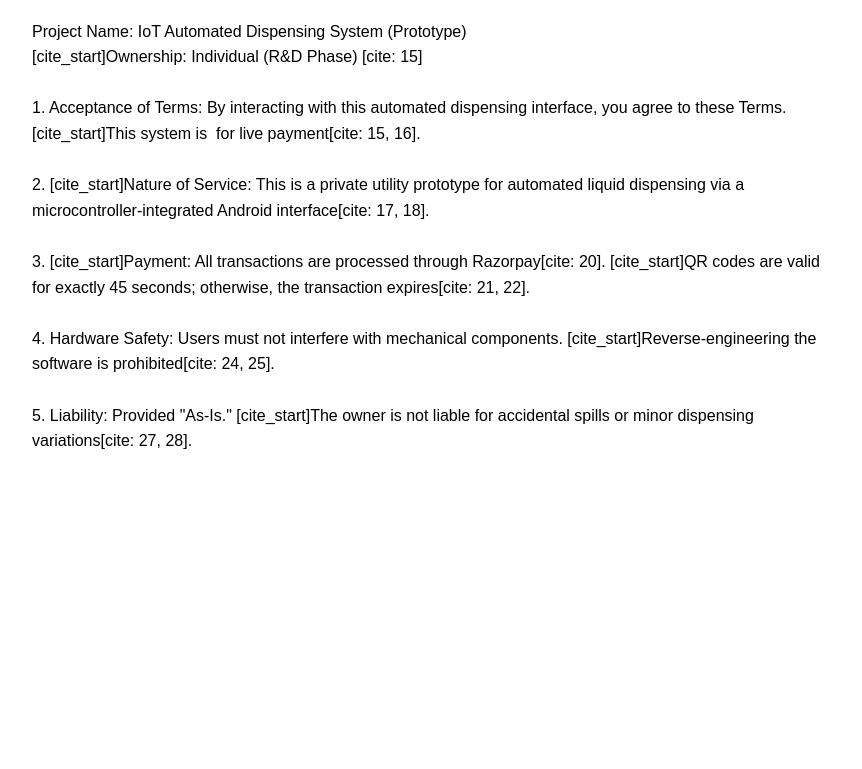
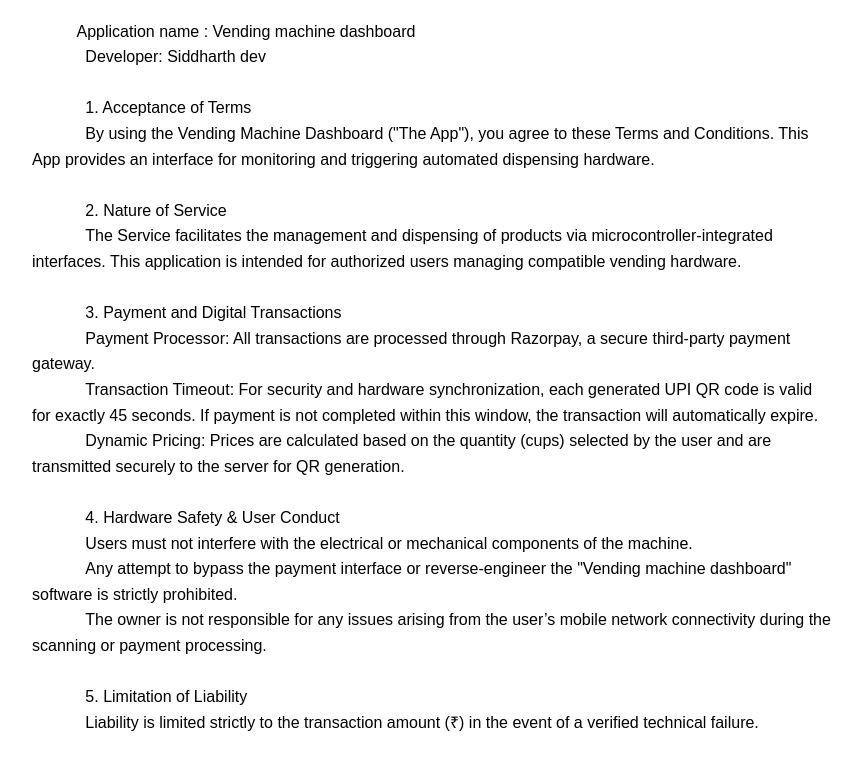
Before and after one commit to karatharav/vending-compliance, a plain HTML site: page terms.html in a window 1280 px wide. Shown: the part 161-930 px from the top of the page, without its empty margins (208-1070 px from the left). Before the commit the page ends 800 px from the top, so only its background shows below. Drawn offline with Linux system fonts and the light colour scheme.

Commit message:
Update terms.html

```diff
--- a/terms.html
+++ b/terms.html
@@ -5,18 +5,27 @@
     <a href="index.html">← Back to Home</a>
     <h1>Terms & Conditions</h1>
     <pre style="white-space: pre-wrap; font-family: sans-serif;">
-Project Name: IoT Automated Dispensing System (Prototype)
-[cite_start]Ownership: Individual (R&D Phase) [cite: 15]
+          Application name : Vending machine dashboard
+            Developer: Siddharth dev
 
-1. Acceptance of Terms: By interacting with this automated dispensing interface, you agree to these Terms. [cite_start]This system is  for live payment[cite: 15, 16].
+            1. Acceptance of Terms
+            By using the Vending Machine Dashboard ("The App"), you agree to these Terms and Conditions. This App provides an interface for monitoring and triggering automated dispensing hardware.
 
-2. [cite_start]Nature of Service: This is a private utility prototype for automated liquid dispensing via a microcontroller-integrated Android interface[cite: 17, 18].
+            2. Nature of Service
+            The Service facilitates the management and dispensing of products via microcontroller-integrated interfaces. This application is intended for authorized users managing compatible vending hardware.
 
-3. [cite_start]Payment: All transactions are processed through Razorpay[cite: 20]. [cite_start]QR codes are valid for exactly 45 seconds; otherwise, the transaction expires[cite: 21, 22].
+            3. Payment and Digital Transactions
+            Payment Processor: All transactions are processed through Razorpay, a secure third-party payment gateway.
+            Transaction Timeout: For security and hardware synchronization, each generated UPI QR code is valid for exactly 45 seconds. If payment is not completed within this window, the transaction will automatically expire.
+            Dynamic Pricing: Prices are calculated based on the quantity (cups) selected by the user and are transmitted securely to the server for QR generation.
 
-4. Hardware Safety: Users must not interfere with mechanical components. [cite_start]Reverse-engineering the software is prohibited[cite: 24, 25].
+            4. Hardware Safety & User Conduct
+            Users must not interfere with the electrical or mechanical components of the machine.
+            Any attempt to bypass the payment interface or reverse-engineer the "Vending machine dashboard" software is strictly prohibited.
+            The owner is not responsible for any issues arising from the user’s mobile network connectivity during the scanning or payment processing.
 
-5. Liability: Provided "As-Is." [cite_start]The owner is not liable for accidental spills or minor dispensing variations[cite: 27, 28].
+            5. Limitation of Liability
+            Liability is limited strictly to the transaction amount (₹) in the event of a verified technical failure.
     </pre>
 </body>
 </html>
```
